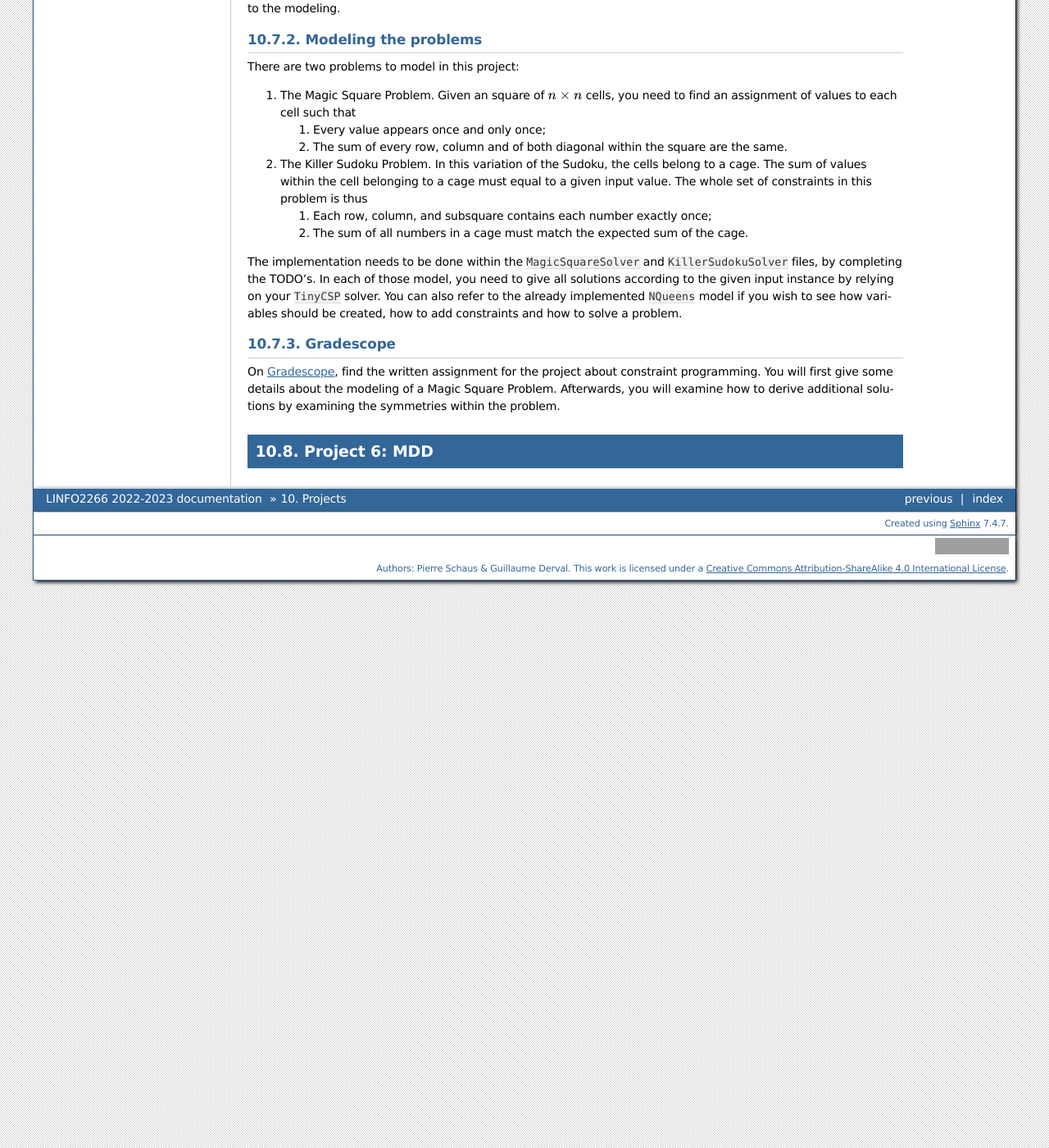
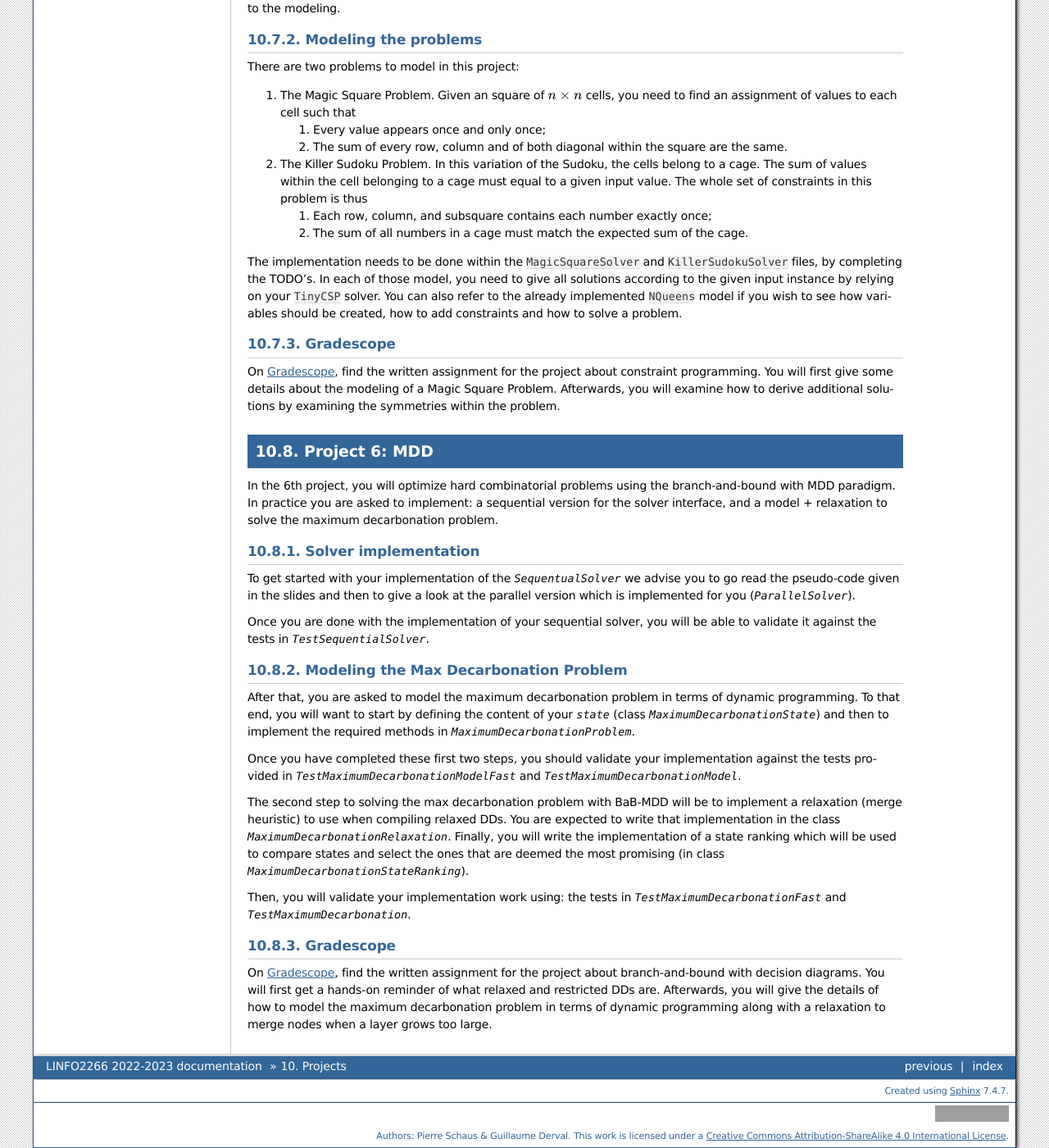
Before and after one commit to pschaus/linfo2266, a Sphinx documentation site: the page built from website/source/projects/index.rst, in a window 1280 px wide and 1400 px high, scrolled down 3695 px. Shown: the whole window at 82% size. Built offline with Sphinx 7.4.7, drawn with Linux system fonts in a browser that asks for light colours; some of the changed text lies outside the part shown; grey boxes are pictures that could not be loaded.

Commit message:
project mdd

```diff
--- a/website/source/projects/index.rst
+++ b/website/source/projects/index.rst
@@ -192,3 +192,48 @@ Afterwards, you will examine how to derive additional solutions by examining the
 
 Project 6: MDD
 ===================================================
+
+In the 6th project, you will optimize hard combinatorial problems using the
+branch-and-bound with MDD paradigm. In practice you are asked to implement:
+a sequential version for the solver interface, and a model + relaxation to solve
+the maximum decarbonation problem.
+
+Solver implementation
+---------
+
+To get started with your implementation of the `SequentualSolver` we advise you
+to go read the pseudo-code given in the slides and then to give a look at the
+parallel version which is implemented for you (`ParallelSolver`).
+
+Once you are done with the implementation of your sequential solver, you will be
+able to validate it against the tests in `TestSequentialSolver`.
+
+Modeling the Max Decarbonation Problem
+--------
+
+After that, you are asked to model the maximum decarbonation problem in terms
+of dynamic programming. To that end, you will want to start by defining the
+content of your `state` (class `MaximumDecarbonationState`) and then to implement
+the required methods in `MaximumDecarbonationProblem`.
+
+Once you have completed these first two steps, you should validate your implementation
+against the tests provided in `TestMaximumDecarbonationModelFast` and `TestMaximumDecarbonationModel`.
+
+The second step to solving the max decarbonation problem with BaB-MDD will be
+to implement a relaxation (merge heuristic) to use when compiling relaxed DDs.
+You are expected to write that implementation in the class `MaximumDecarbonationRelaxation`.
+Finally, you will write the implementation of a state ranking which will be
+used to compare states and select the ones that are deemed the most promising
+(in class `MaximumDecarbonationStateRanking`).
+
+Then, you will validate your implementation work using: the tests in
+`TestMaximumDecarbonationFast` and `TestMaximumDecarbonation`.
+
+Gradescope
+---------------
+
+On `Gradescope <https://www.gradescope.com/>`_, find the written assignment for the project about branch-and-bound with decision diagrams.
+You will first get a hands-on reminder of what relaxed and restricted DDs are.
+Afterwards, you will give the details of how to model the maximum decarbonation
+problem in terms of dynamic programming along with a relaxation to merge nodes
+when a layer grows too large.
```
